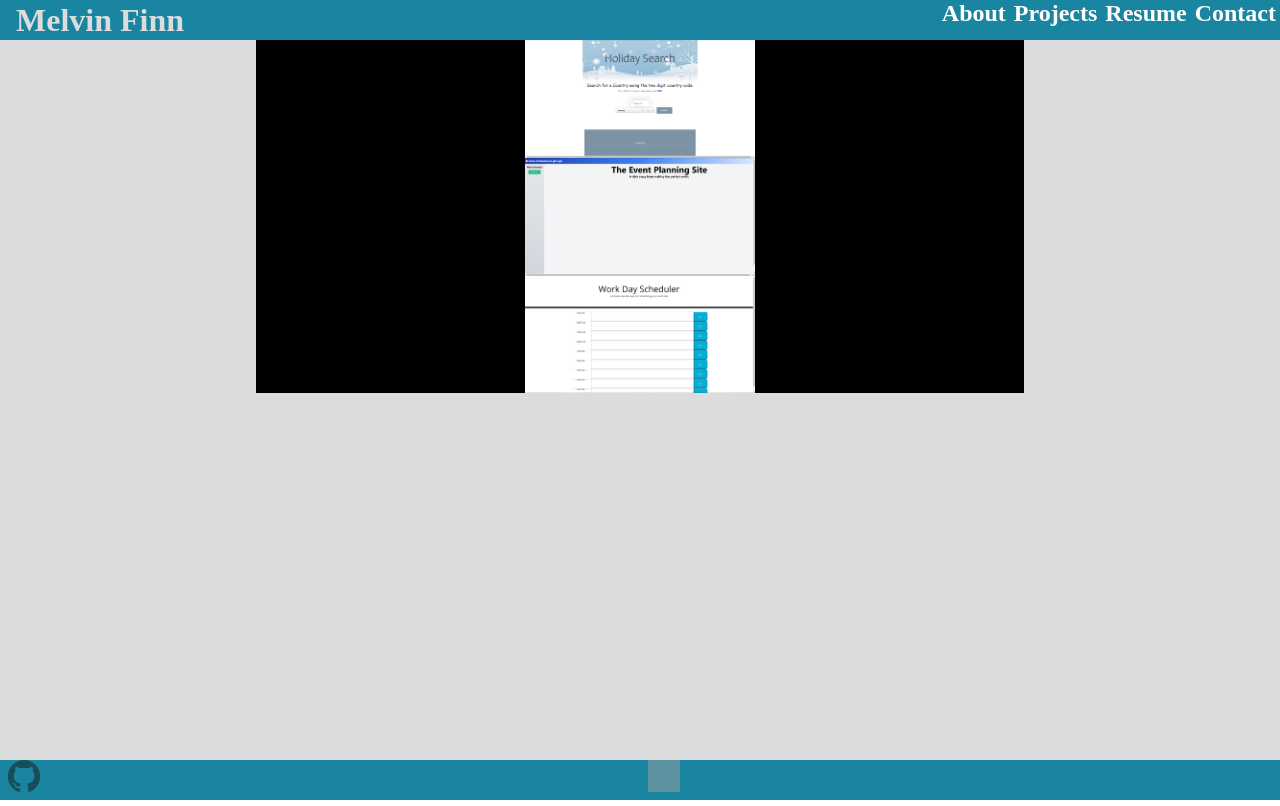
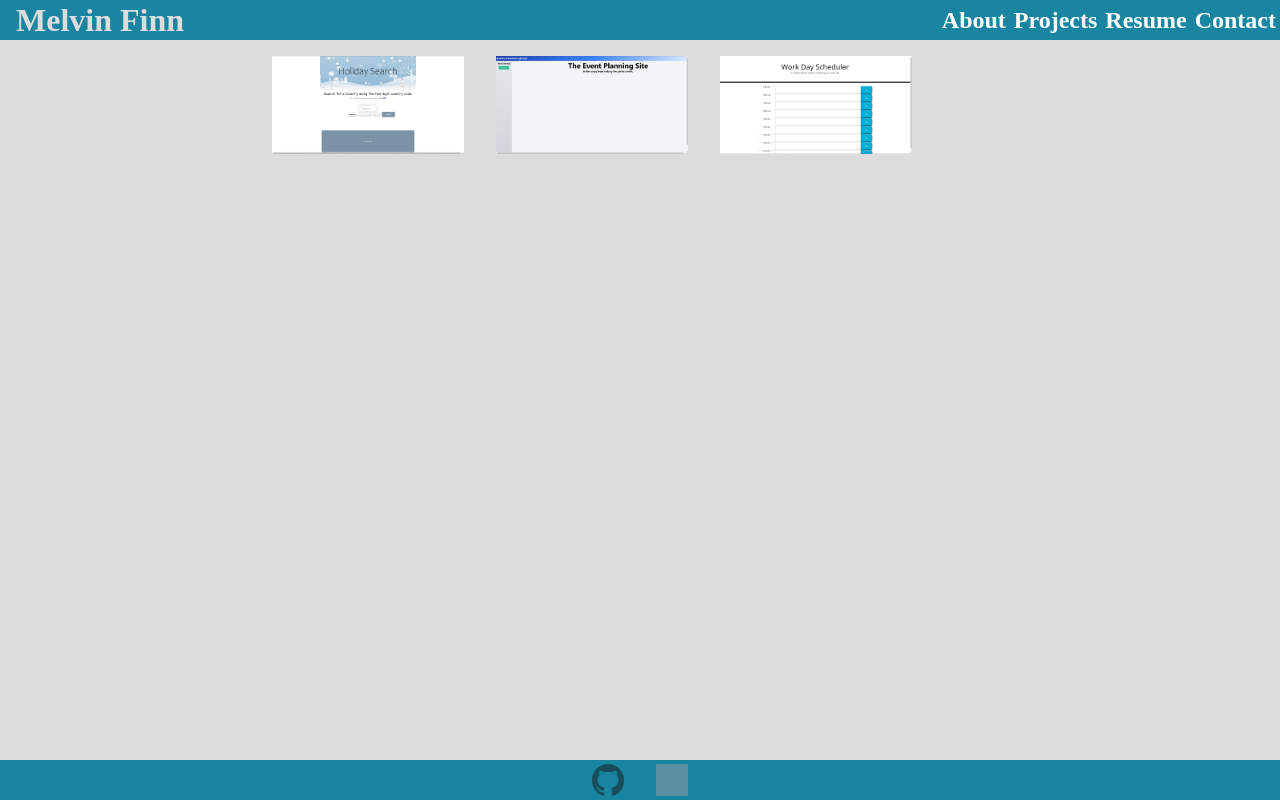
Before and after one commit to campe0n/react, a JavaScript app: page /project in a window 1280 px wide. Built offline with nearby package versions, Linux system fonts and the light colour scheme; grey boxes are pictures that could not be loaded; the HTML template or start-up script is replaced by a standard one.

Commit message:
updated header and footer

```diff
--- a/src/App.js
+++ b/src/App.js
@@ -25,14 +25,14 @@ function App() {
         </Switch>
       </section>
       <footer>
-        <a href="https://github.com/campe0n" className="fBtn">
-          <img src={githubLogo} className="logo" />
+        <a href="https://github.com/campe0n" class="fBtn">
+          <img src={githubLogo} className="logo" alt="Github Button" />
         </a>
         <a
           href="https://www.linkedin.com/in/melvin-finn-00a910206/"
-          className="fBtn"
+          class="fBtn"
         >
-          <img src={linkedInLogo} className="logo" />
+          <img src={linkedInLogo} className="logo" alt="Linked In Button" />
         </a>
       </footer>
     </Router>
--- a/src/index.css
+++ b/src/index.css
@@ -26,6 +26,8 @@ header {
 
 nav {
   height: 100%;
+  display: flex;
+  align-items: center;
 }
 
 ul {
@@ -52,7 +54,6 @@ li a {
 section {
   width: 100%;
   height: 90%;
-  margin: 0;
   padding: 0;
   background-color: gainsboro;
   display: flex;
@@ -66,10 +67,20 @@ div {
   height: auto;
 }
 
+div .deck {
+  background-color: black;
+}
+
 img {
-  display: block;
-  width: 40%;
-  margin: 0 auto 0 auto;
+  margin: 1rem;
+  width: 90%;
+  height: 90%;
+}
+
+a .projectImage {
+  width: 100%;
+  height: 100%;
+  background-color: black;
 }
 
 form {
@@ -115,9 +126,7 @@ footer {
   margin: 0;
   padding: 0;
   background-color: var(--blue);
-  display: flex;
-  justify-content: center;
-  align-items: center;
+  text-align: center;
 }
 
 button {
@@ -161,8 +170,8 @@ ul {
 
 a {
   text-decoration: none;
-  width: 100%;
-  height: 100%;
+  width: 50%;
+  height: 50%;
   margin: 0;
   color: gainsboro;
   font-weight: bold;
@@ -198,7 +207,7 @@ a:focus {
 
 .contactinfo {
   display: flex;
-  justify-content: start;
+  justify-content: flex-start;
   align-items: center;
   margin: 1rem 0;
   width: 100%;
@@ -226,8 +235,8 @@ a:focus {
 
 .row {
   display: flex;
-  justify-content: start;
-  align-items: start;
+  justify-content: flex-start;
+  align-items: flex-start;
 }
 
 .xpRow {
@@ -255,16 +264,8 @@ a:focus {
   width: 2rem;
   height: 2rem;
   opacity: 50%;
-  margin: 0 0.5rem;
+  margin: 0.25rem 1rem;
   cursor: pointer;
-}
-
-.fBtn {
-  color: gainsboro;
-}
-
-.fBtn:hover {
-  background-color: var(--blue);
 }
 
 .url {
--- a/src/pages/Project.js
+++ b/src/pages/Project.js
@@ -2,56 +2,29 @@ import holidaySearch from "../images/holidaysearch.PNG";
 import eventPlanning from "../images/eventplanning.PNG";
 import workdayscheduler from "../images/workdayscheduler.PNG";
 
-const styles = {
-  mainDiv: {
-    backgroundColor: "black",
-    margin: 0,
-    padding: 0,
-  },
-  a: {
-    width: "30%",
-    height: "30%",
-  },
-};
-
 export default function Project() {
   return (
-    <div style={styles.mainDiv}>
+    <div class="deck">
       <a
         href="https://github.com/gannacon/Project_1"
-        class="projectImage"
         target="_blank"
         rel="noopener noreferrer"
       >
-        <img
-          src={holidaySearch}
-          alt="Image of holiday search."
-          style={styles.a}
-        />
+        <img src={holidaySearch} alt="Holiday Serach Project" />
       </a>
       <a
         href="https://github.com/brownnicholasj/the-event-planning"
-        class="projectImage"
         target="_blank"
         rel="noopener noreferrer"
       >
-        <img
-          src={eventPlanning}
-          alt="Image of event planning."
-          style={styles.a}
-        />
+        <img src={eventPlanning} alt="Event Planning Project" />
       </a>
       <a
         href="https://github.com/campe0n/dplanner_mf"
-        class="projectImage"
         target="_blank"
         rel="noopener noreferrer"
       >
-        <img
-          src={workdayscheduler}
-          alt="Image of work day scheduler."
-          style={styles.a}
-        />
+        <img src={workdayscheduler} alt="Worday Scheduler Project" />
       </a>
     </div>
   );
```
